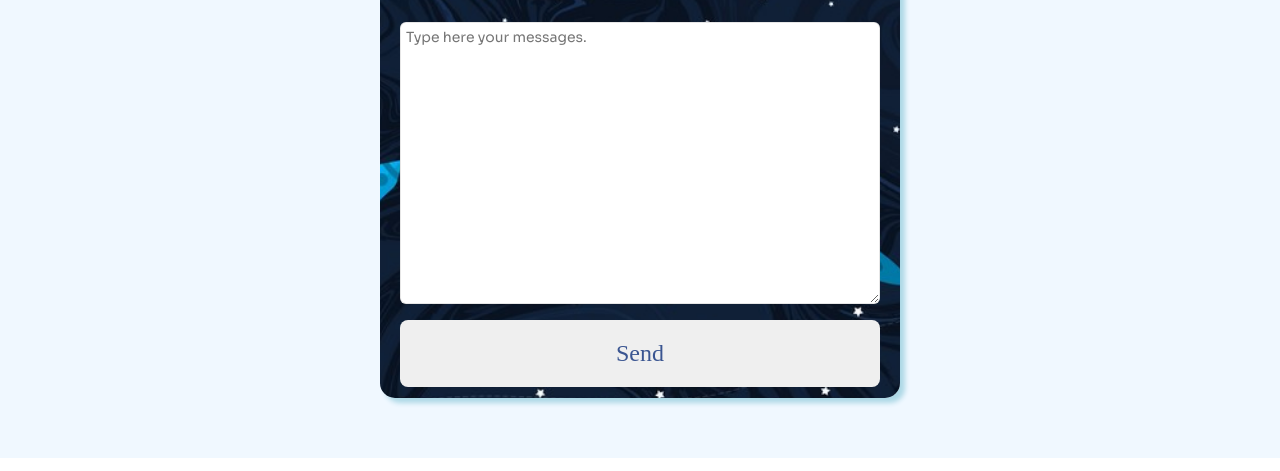
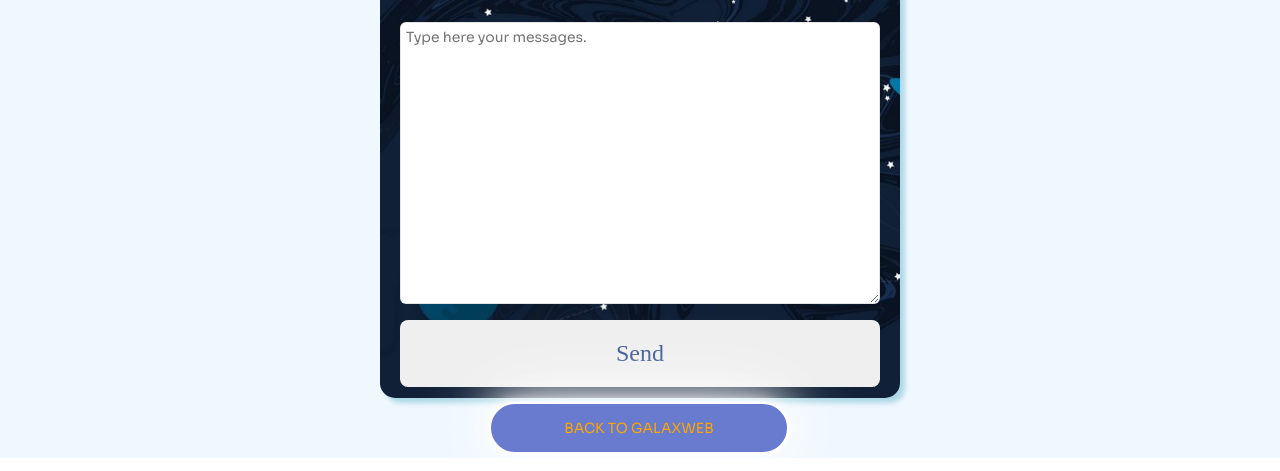
Before and after one commit to GalaxMess/GalaxWebContact, a plain HTML site: page index.html in a window 1280 px wide. Shown: the part 342-813 px from the top of the page. Drawn offline with Linux system fonts and the light colour scheme.

Commit message:
initial commit

```diff
--- a/index.html
+++ b/index.html
@@ -39,6 +39,8 @@
 
 </div>
 </div>
+    <br>
+ <a href="https://galaxmess.github.io/GalaxyWebsite/" class="btn" style="position:absolute; top:95%;transform: translate(-50%, -50%);padding:15px 30px;color:orange;border:2px solid #fff;font-size:14px;text-decoration:none;text-transform:uppercase;box-shadow: 0 0 10px #fff, 0 0 40px #fff, 0 0 80px #fff;overflow:hidden:transition:0.2s;width: 300px; margin-left: -1px; ">back to GalaxWeb</a>
 </div>
 
     <div class="thankyou_message" style="display:none; background-image: url(bg.jpg);;border:6px aliceblue;border-radius: 40px;width: 400px;padding-top: 15px;padding-bottom: 40px;padding-left: 20px;padding-right: 20px;margin-top: 200px;"><br><br>
```
